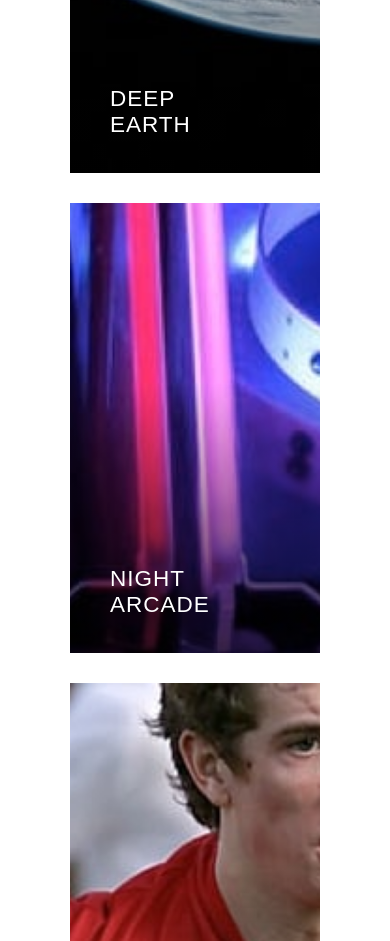
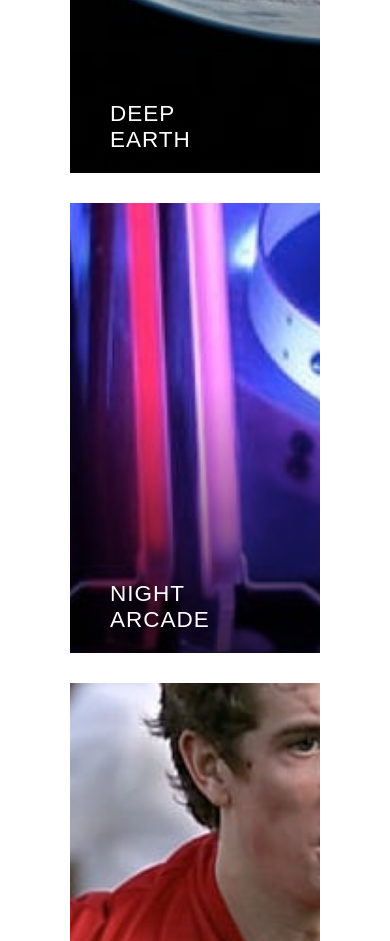
Before and after one commit to Thanawat-Launakorn/loopstudios-landing-Page, a plain HTML site: page index.html in a window 390 px wide. Shown: the part 2174-3115 px from the top of the page. Drawn offline with Linux system fonts and the light colour scheme.

Commit message:
second commit

```diff
--- a/style.css
+++ b/style.css
@@ -194,7 +194,7 @@ li a {
 
     left: 40px;
     z-index: 5;
-    max-width: 100px;
+    max-width: 200px;
 }
 
 .item:hover h3 {
@@ -374,6 +374,11 @@ footer p {
         display: none;
     }
 
+    .item h3 {
+        max-width: 150px;
+        bottom: 20px;
+    }
+
     /* footer */
     .footer-flex {
         flex-direction: column;
```
